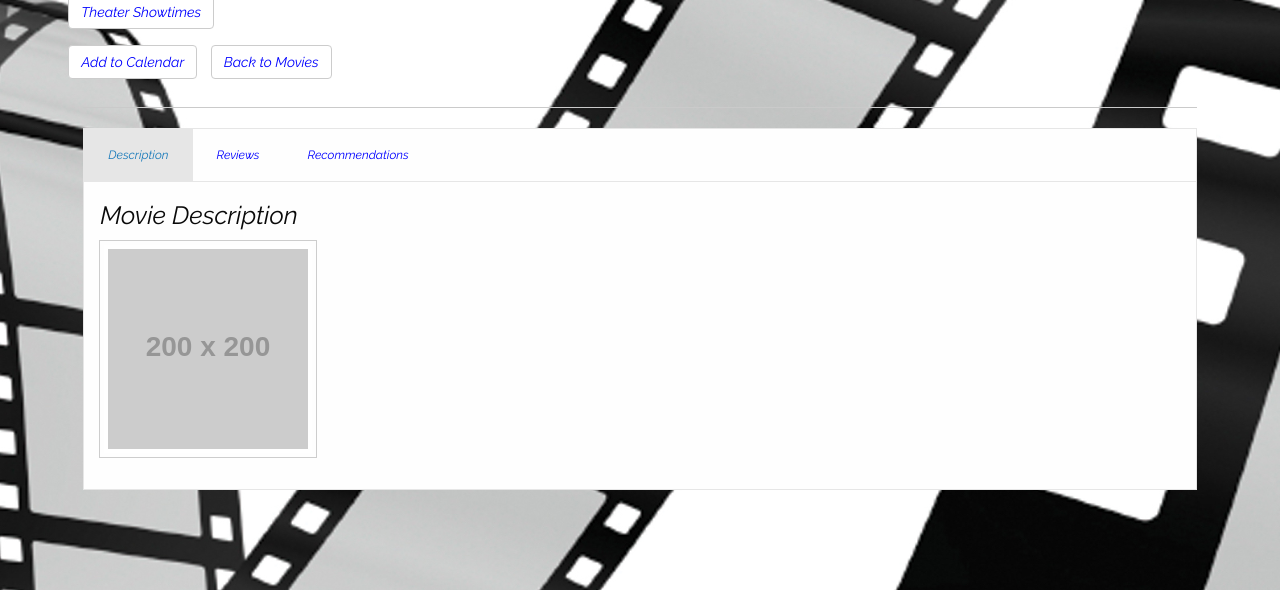
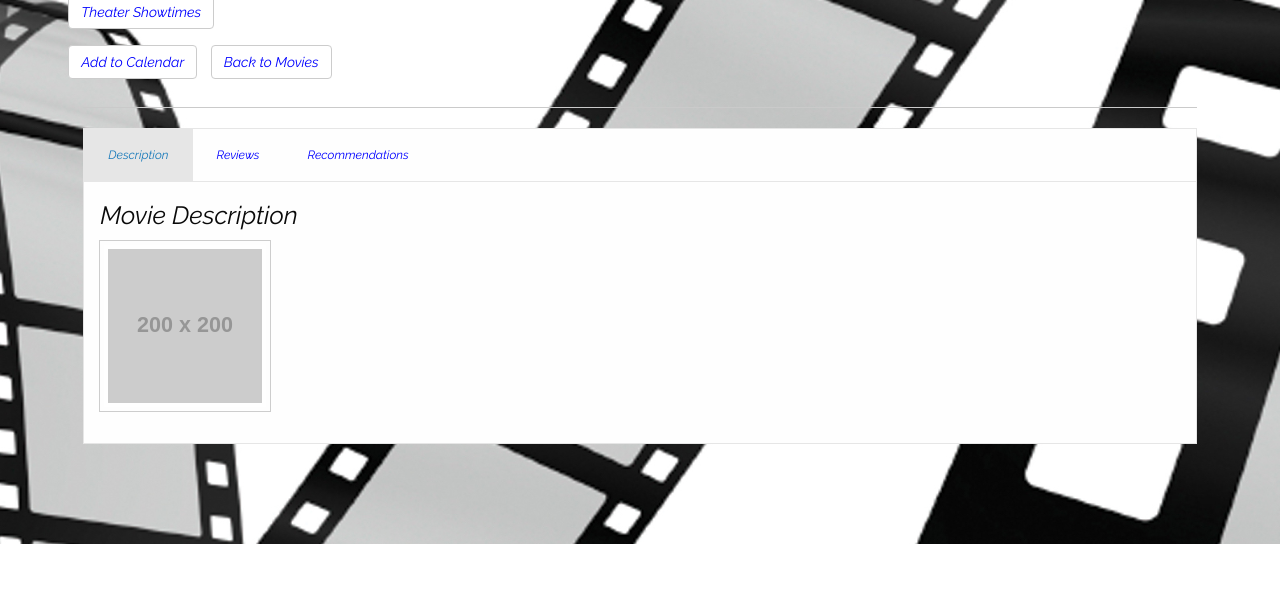
Before and after one commit to AdamJahur/projectOne, a PHP site: page /secondPage.html in a window 1280 px wide. Shown: the part 1885-2475 px from the top of the page. After the commit the page ends 2429 px from the top, so only its background shows below. Run offline with PHP 8.4, Linux system fonts and the light colour scheme; grey boxes labelled with a size stand in for pictures from a placeholder-image service; some libraries are stand-ins or nearby versions.

Commit message:
Made changes to a lot of CSS and added some JS

```diff
--- a/assets/css/movieDescriptionPage.css
+++ b/assets/css/movieDescriptionPage.css
@@ -66,7 +66,7 @@ h3, .date-picker, .middle{
 	font-size: 30pt;
 }
 
-#largeImage {
+#bigImage {
 	width: 100%;
 }
 
@@ -82,3 +82,12 @@ p {
 button {
 	margin-right: 10px;
 }
+
+#moviePoster {
+	padding-right: 30px;
+	width: 200px;
+}
+
+#poster {
+	width: 100%;
+}
--- a/assets/javascript/java2.js
+++ b/assets/javascript/java2.js
@@ -1,6 +1,7 @@
 $(document).ready(function () {
 
 	var movieID = localStorage.getItem('movieID');
+	var moviePoster = localStorage.getItem('movieURL')
 
 	function multiImageFunction () {
 
@@ -19,7 +20,7 @@ $(document).ready(function () {
 
 		$.ajax(request).done(function(response) {
 
-			var largeImage = $('#largeImage');
+			var largeImage = $('#bigImage');
 			largeImage.attr('src', 'https://image.tmdb.org/t/p/w500' + response.backdrops[0].file_path);
 
 			for (i = 0; i < 4; i++) {
@@ -61,7 +62,7 @@ $(document).ready(function () {
 
 			console.log(response);
 
-			var image = ('https://image.tmdb.org/t/p/w500' + response.backdrop_path);
+			var image = ('https://image.tmdb.org/t/p/w500' + moviePoster);
 			var title = response.title;
 			var tagLine = response.tagline;
 			var runtime = ("Runtime: " + response.runtime + " min");
--- a/secondPage.html
+++ b/secondPage.html
@@ -57,7 +57,7 @@
 
 			<div class="medium-6 columns">
 
-				<img id="largeImage" class="thumbnail" src="http://placehold.it/650x350">
+				<img id="bigImage" class="thumbnail" src="http://placehold.it/650x350">
 				<div class="row small-up-4">
 
 					<div class="column">
@@ -158,7 +158,7 @@
 				<div class="tabs-panel is-active" id="panel1">
 					<h4>Movie Description</h4>
 					<div class="media-object stack-for-small">
-						<div class="media-object-section">
+						<div id="moviePoster" class="media-object-section">
 							<img id="poster" class="thumbnail" src="http://placehold.it/200x200">
 						</div>
 						<div class="media-object-section">
```
Also changed, not shown: assets/javascript/java1.js (+5 -6 lines).
